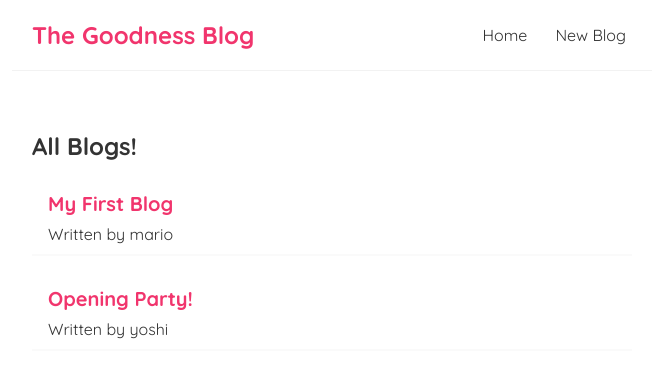
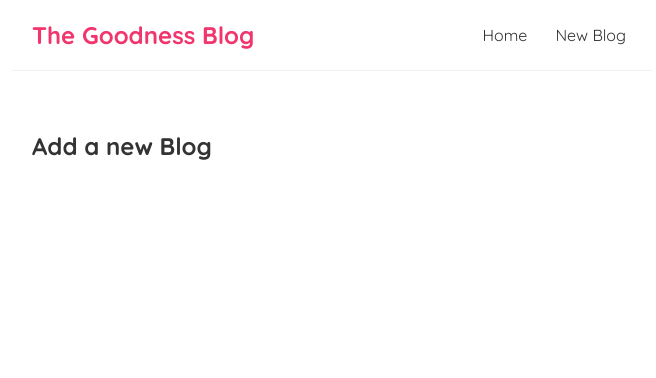
Before and after one commit to Oyawe/goodness-blog, a React (Create React App) app: page /create in a window 1280 px wide. Shown: the top 378 px of the page, without its empty margins (308-964 px from the left). Built offline with nearby package versions, Linux system fonts and the light colour scheme; data requests are answered from the project's data file.

Commit message:
Route Parameters

```diff
--- a/package.json
+++ b/package.json
@@ -8,7 +8,8 @@
     "@testing-library/user-event": "^13.5.0",
     "react": "^18.2.0",
     "react-dom": "^18.2.0",
-    "react-scripts": "5.0.1",
+    "react-router-dom": "^5.3.4",
+    "react-scripts": "^2.1.3",
     "web-vitals": "^2.1.4"
   },
   "scripts": {
--- a/src/App.js
+++ b/src/App.js
@@ -1,15 +1,32 @@
 // import './App.css';
+import React from 'react';
 import Navbar from './Navbar';
 import Home from './Home';
+import { BrowserRouter as Router, Route, Switch } from 'react-router-dom';
+import Create from './Create';
+import BlogDetails from './BlogDetails';
+export {Switch} from 'react-router-dom';
 
 function App() {
   return (
+    <Router>
     <div className="App">
       <Navbar />
       <div className="content">
-        <Home />
+        <Switch>
+          <Route exact path="/">
+            <Home />
+          </Route>
+          <Route path="/create">
+            <Create />
+          </Route>
+          <Route path="/blogs/:id">
+            <BlogDetails />
+          </Route>
+        </Switch>
       </div>
     </div>
+  </Router>
   );
 }
 
--- /dev/null
+++ b/src/BlogDetails.js
@@ -0,0 +1,15 @@
+import React from 'react';
+import { useParams } from 'react-router-dom/cjs/react-router-dom.min';
+
+const BlogDetails = () => {
+
+    const {id} = useParams();
+
+    return (
+        <div className="blog-details">
+            <h2>Blog Details - {id}</h2>
+        </div>
+    );
+}
+
+export default BlogDetails;
--- a/src/BlogList.js
+++ b/src/BlogList.js
@@ -1,4 +1,7 @@
-const BlogList = ({blogs, title}) => {
+import React from 'react';
+import {Link} from 'react-router-dom';
+
+const BlogList = ({ blogs, title }) => {
     // const blogs = props.blogs;
     // const title = props.title;
 
@@ -7,8 +10,10 @@ const BlogList = ({blogs, title}) => {
             <h2>{title}</h2>
             {blogs.map((blog) => (
                 <div className="blog-preview" key={blog.id}>
-                    <h2>{blog.title}</h2>
-                    <p>Written by {blog.author}</p>
+                    <Link to={`/blogs/${blog.id}`}>
+                        <h2>{blog.title}</h2>
+                        <p>Written by {blog.author}</p>
+                    </Link>
                 </div>
             ))}
         </div>
--- /dev/null
+++ b/src/Create.js
@@ -0,0 +1,11 @@
+import React from 'react';
+
+const Create = () => {
+    return (
+        <div className="create">
+            <h2>Add a new Blog</h2>
+        </div>
+    );
+}
+
+export default Create;
--- a/src/Home.js
+++ b/src/Home.js
@@ -1,4 +1,4 @@
-// import { useState, useEffect } from "react";
+import React from 'react';
 import BlogList from "./BlogList";
 import useFetch from "./useFetch";
 
--- a/src/Navbar.js
+++ b/src/Navbar.js
@@ -1,10 +1,13 @@
+import React from 'react';
+import {Link} from 'react-router-dom' // for routing without sending requests to the server
+
 const Navbar = () => {
     return (
         <nav className="navbar">
             <h1>The Goodness Blog</h1>
             <div className="links">
-                <a href="/">Home</a>
-                <a href="/create">New Blog</a>
+                <Link to="/">Home</Link>
+                <Link to="/create">New Blog</Link>
             </div>
         </nav>
     );
--- a/src/index.css
+++ b/src/index.css
@@ -48,3 +48,6 @@
   color: #f1356d;
   margin-bottom: 8px;
 }
+.blog-preview a{
+  text-decoration: none;
+}
--- a/src/useFetch.js
+++ b/src/useFetch.js
@@ -7,8 +7,11 @@ const useFetch = (url) => {
 
 
     useEffect(() => {
+        const abortCont = new AbortController();
+
+
         setTimeout(() => {
-            fetch(url)
+            fetch(url, {sigal: abortCont.signal })
             .then(res => {
                 // console.log(res);
                 if(!res.ok) {
@@ -23,11 +26,18 @@ const useFetch = (url) => {
                 setError(null);
             })
             .catch((err) => {
-                // console.log(err.message);
-                setError(err.message);
-                setIsPending(false);
+                if (err.name === 'AbortError'){
+                    console.log('fetch aborted')
+                } else {
+                    // console.log(err.message);
+                    setError(err.message);
+                    setIsPending(false);
+                }
             })
-        },2000)
+        },1000);
+
+        return () => abortCont.abort();
+
     }, [url]);
 
     return{data, isPending, error}
```
Also changed, not shown: 1 other file (tests, documents, lock files or other folders).
